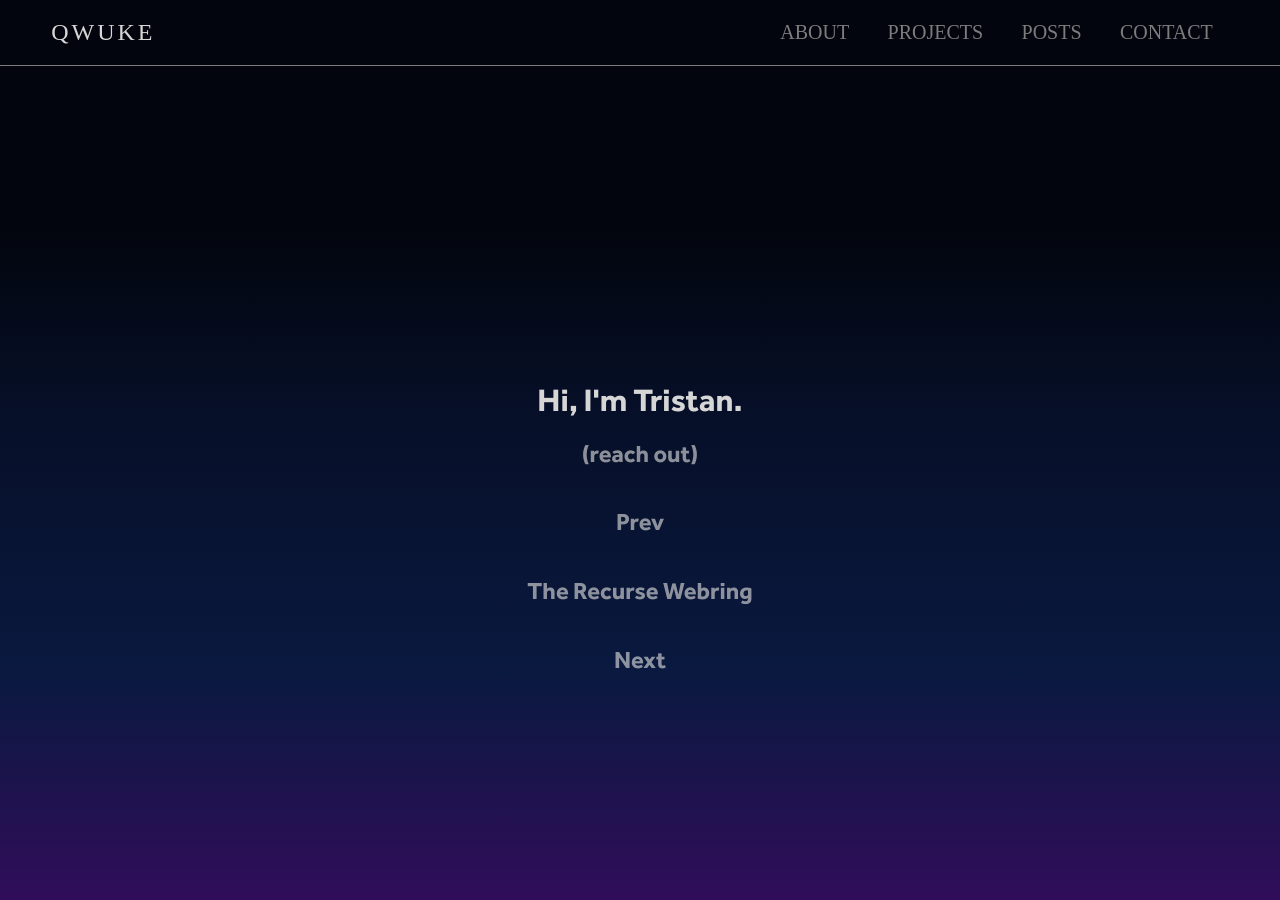
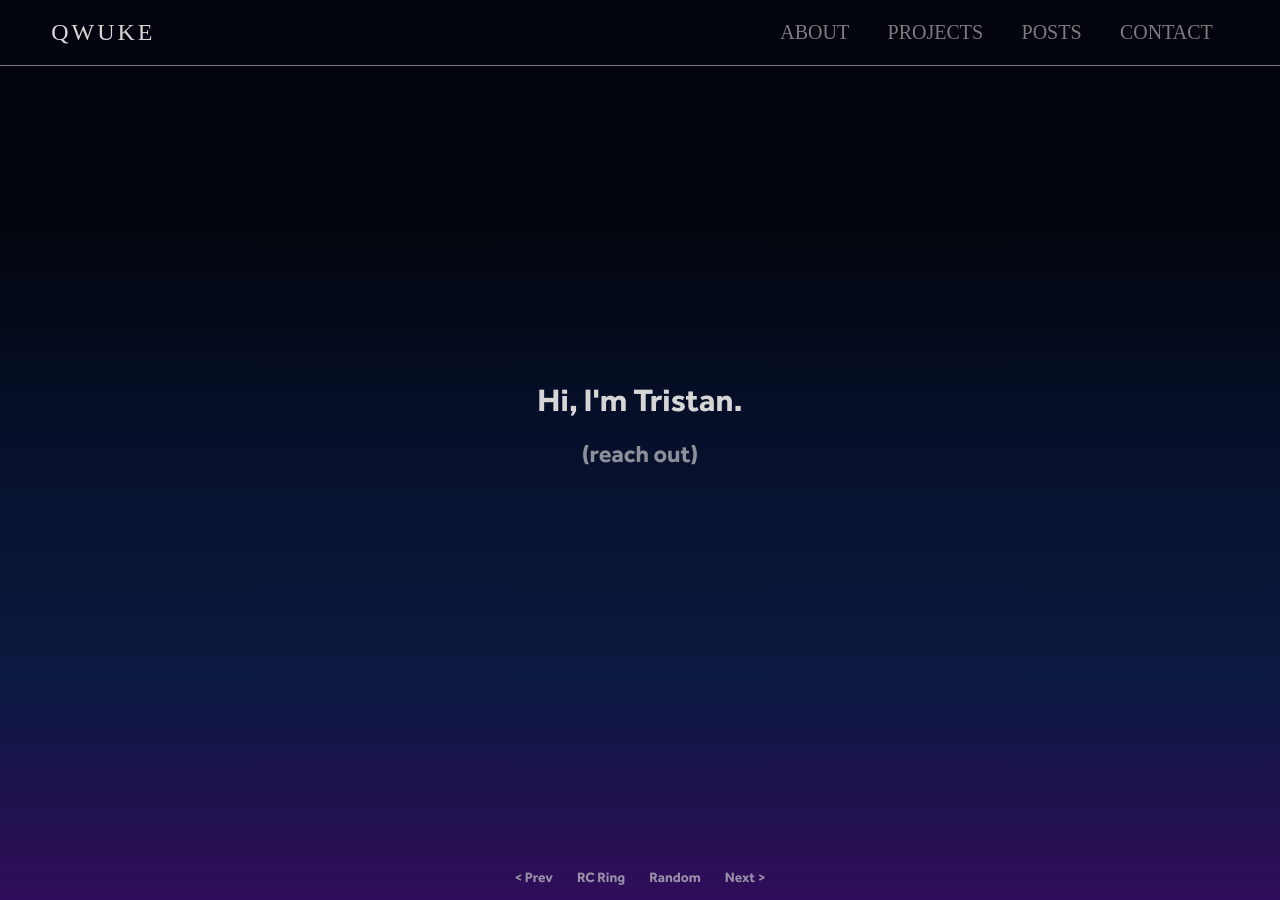
Before and after one commit to Qwuke/qwuke.github.io, a Jekyll site: the page built from index.html, in a window 1280 px wide. Built offline with Jekyll 4.4.1, drawn with Linux system fonts in a browser that asks for light colours; nearby versions of some CDN libraries; some web fonts are replaced; the list of posts is cut into pages by our own code.

Commit message:
Fix web ring positioning and update ETA for blogging

```diff
--- a/about.html
+++ b/about.html
@@ -9,7 +9,7 @@ permalink: /about
 
     <h2>Hi, I'm Tristan Mortimer</h2>
     <p>I'm a software engineer who loves <span title="Really, post-punk, but who cares">punk rock</span>, high energy physics, and backpacking to the middle of nowhere.</p>
-    <p>I nerd out about modern languages, supply-chain security, low-level programming, and high availability systems.</p>
+    <p>I nerd out about programming languages, supply-chain security, low-level programming, and high availability systems.</p>
     <p>In the past, I was the organizer of the Detroit Rust lang meetup, and scaled privacy-aware analytics platforms at Amazon.</p>
 
     <p>Old articles featuring me:</p>
--- a/index.html
+++ b/index.html
@@ -15,9 +15,15 @@ permalink: /
 		{% endif -%}
 	{%- endfor -%}
 
-<h2><a id="rc-ring-prev" href="https://ring.recurse.com/prev?id=1">Prev</a></h2>
-<h2><a id="rc-ring-home" data-rc-uuid="55325c75-ab45-4237-8fe0-0f45e9e0bdba" href="https://ring.recurse.com/">The Recurse Webring</a></h2>
-<h2><a id="rc-ring-next" href="https://ring.recurse.com/next?id=1">Next</a></h2>
+	<div class="ring">
+		<ul>
+			<li><a id="rc-ring-prev" href="https://ring.recurse.com/prev?id=1">< Prev</a></li>
+			<li><a id="rc-ring-home" data-rc-uuid="55325c75-ab45-4237-8fe0-0f45e9e0bdba" href="https://ring.recurse.com/">RC Ring</a></li>
+			<li><a id="rc-ring-rand" href="https://ring.recurse.com/rand">Random</a></li>
+			<li><a id="rc-ring-next" href="https://ring.recurse.com/next?id=1">Next ></a></li>
+		</ul>
+	</div>
+
 	<!-- The Distance of the Moon –Italo Calvino
 
 	At one time, according to Sir George H. Darwin, the Moon was very close to the Earth.
--- a/posts.html
+++ b/posts.html
@@ -8,7 +8,7 @@ pagination:
 ---
 
 <div class="landing-body">
-  <h2>Coming Fall 2023</h2>
+  <h2>Coming Fall 2024</h2>
   <p><a href="/index.html">Home</a></p>
 </div>
 {% for post in site.posts %}
--- a/projects.html
+++ b/projects.html
@@ -5,6 +5,6 @@ permalink: /projects
 ---
 
 <div class="landing-body">
-    <h2>Coming Fall 2023</h2>
+    <h2>Coming Fall 2024</h2>
     <p><a href="/index.html">Home</a></p>
 </div>
--- a/styles.css
+++ b/styles.css
@@ -71,6 +71,22 @@ main article p {
 
 .landing-body h3 {
 	font-size: 1rem;
+}
+
+.ring {
+	position: fixed;
+	bottom: 0;
+	width: 100%;
+}
+
+.ring ul {
+	display: flex;
+	flex-direction: row;
+	gap: 24px;
+	font-size: 14px;
+	list-style-type: none;
+	justify-content:center;
+	padding: 0;
 }
 
 .about-body {
```
